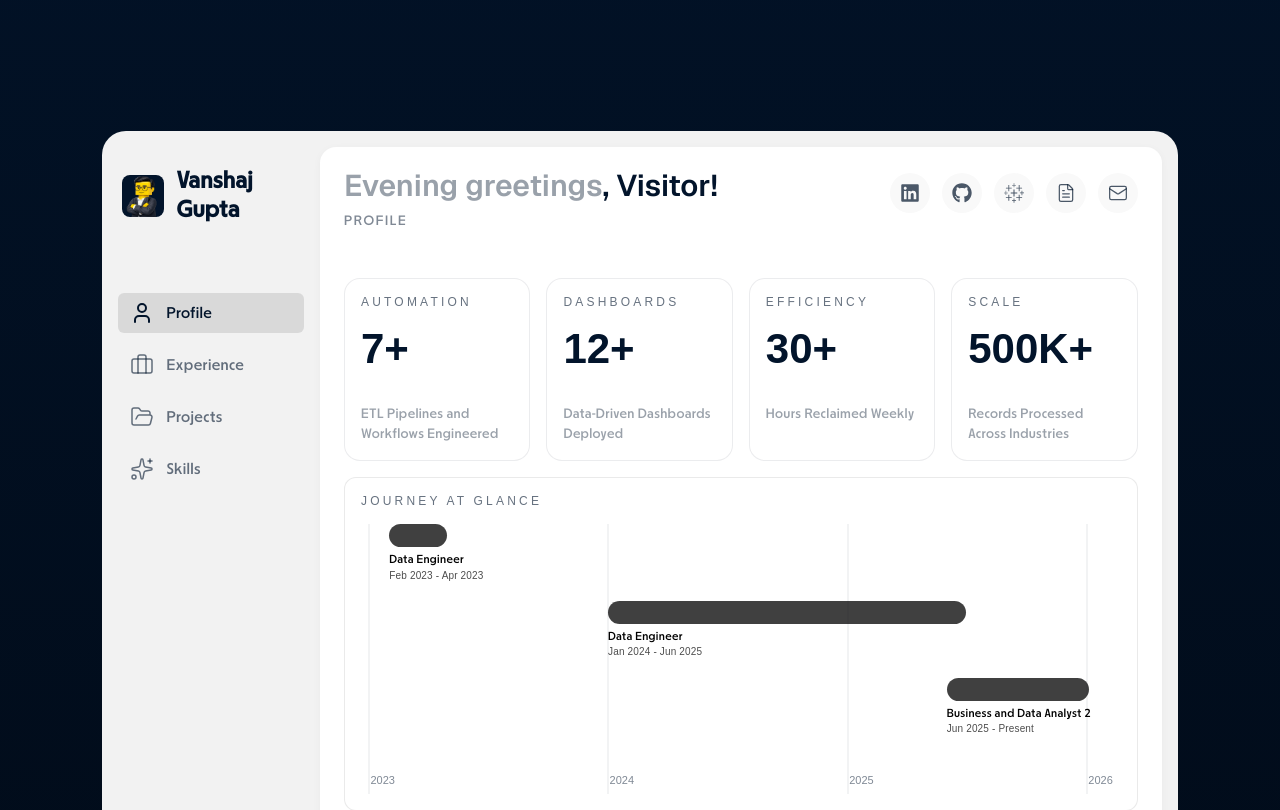
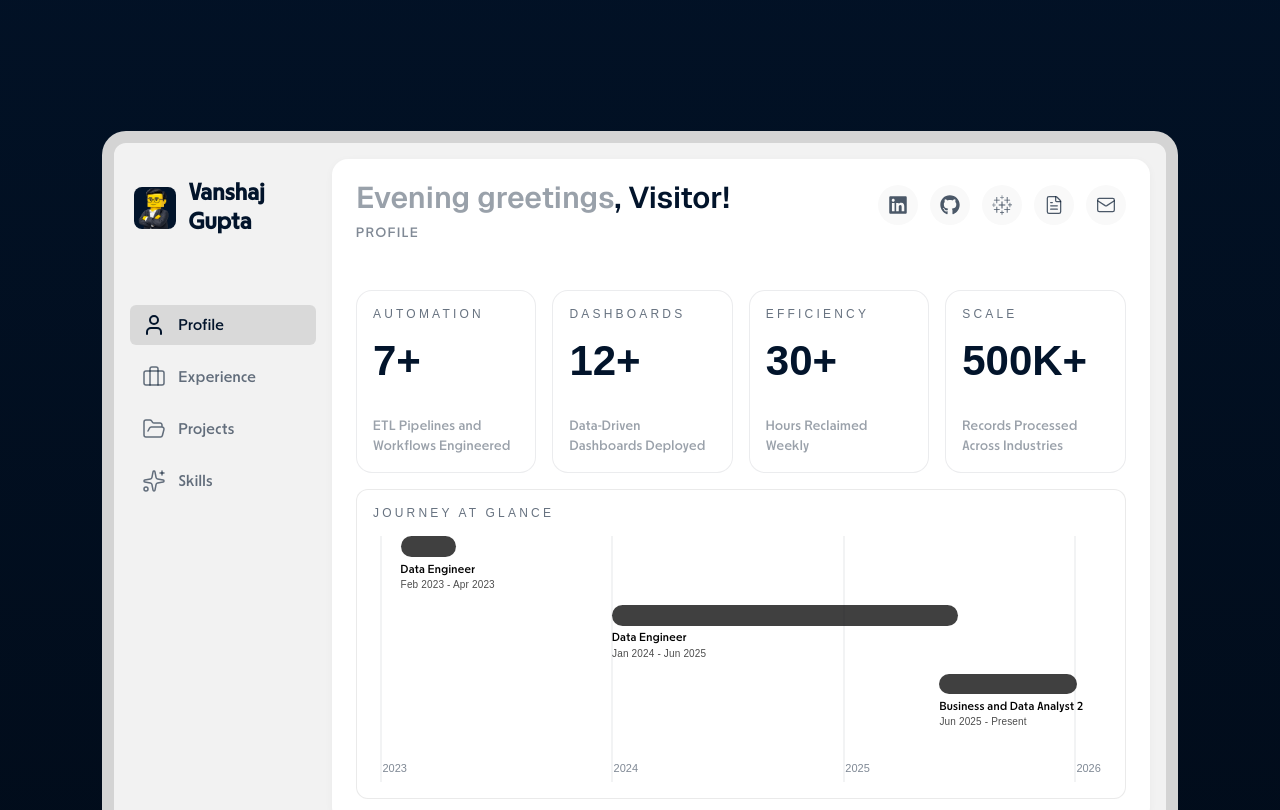
Before and after one commit to Vanshaj5101/portfolio-2026, a Next.js app: page / in a window 1280 px wide. Shown: the part 460-1270 px from the top of the page. Built offline with nearby package versions, Linux system fonts and the light colour scheme; no server answers; a web font is replaced by a local one.

Commit message:
border added

```diff
--- a/app/styles/dashboard.module.css
+++ b/app/styles/dashboard.module.css
@@ -40,6 +40,7 @@
   display: flex;
   box-sizing: border-box;
   overflow: hidden;
+  border: 12px solid #00000020;
 }
 
 /* ===================================
```
